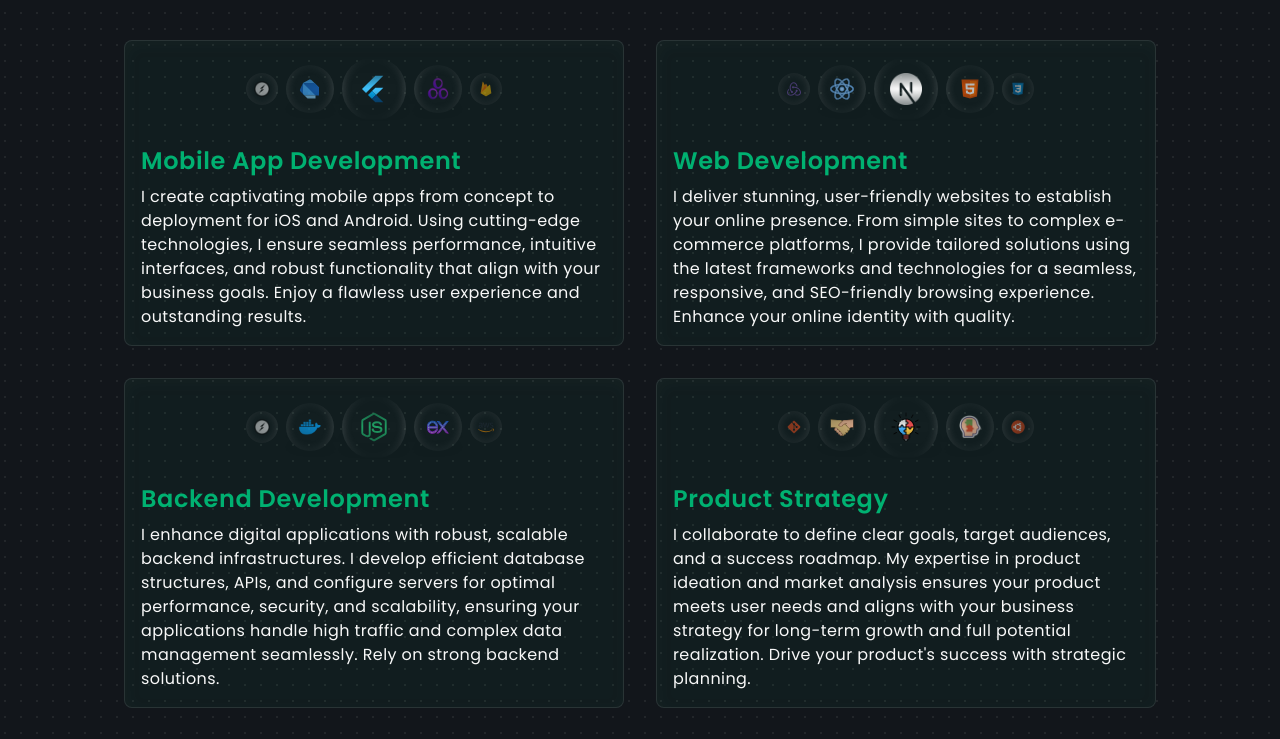
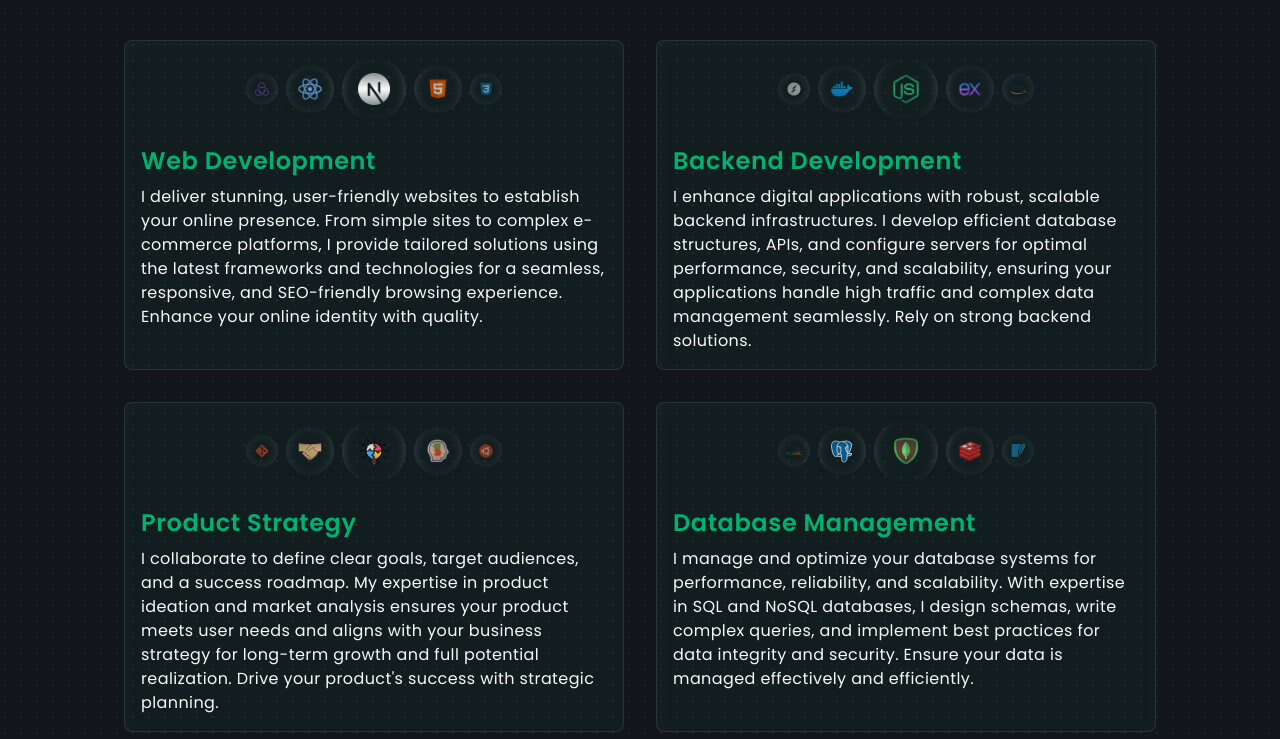
Before and after one commit to vkchoudhary05/my-portfolio-nextjs, a Next.js app: page / in a window 1280 px wide. Shown: the part 920-1659 px from the top of the page. Built offline with nearby package versions, Linux system fonts and the light colour scheme; what tailwindcss-debug-screens would draw is missing.

Commit message:
bugfixex

```diff
--- a/src/components/common/razor-pay-button.tsx
+++ b/src/components/common/razor-pay-button.tsx
@@ -1,25 +1,23 @@
 import Image from "next/image";
 import Link from "next/link";
 
-const paymentUrl = "https://rzp.io/l/nixrajput-project-payment";
+// const paymentUrl = "https://rzp.io/l/nixrajput-project-payment";
 
 function RazorPayButton() {
   return (
     <Link
-      className="app__filled_btn min-w-[10rem] gap-2"
-      href={paymentUrl}
-      target="_blank"
+      className="app__filled_btn min-w-[10rem] gap-2 flex items-center"
+      href="/serviceUnavilable"
     >
       <Image
         src="/images/razorpay-logo.png"
-        alt={`razor-pay-button`}
+        alt="razor-pay-button"
         width={100}
         height={100}
         className="h-[1.5rem] w-auto aspect-square"
         style={{ filter: "brightness(0) invert(1)" }}
       />
-
-      <div className="flex flex-col">
+      <div className="flex flex-col text-left">
         <p className="font-bold text-base/none">Pay Now</p>
         <p
           className="text-xs text-[var(--textColor80)]"
--- a/src/data/services.ts
+++ b/src/data/services.ts
@@ -1,21 +1,21 @@
 import { IServiceItem } from "@/types";
 
 const services: IServiceItem[] = [
-  {
-    id: 1,
-    title: "Mobile App Development",
-    icons: [
-      "/skills/socket-io.png",
-      "/skills/dart.svg",
-      "/skills/flutter.svg",
-      "/skills/getx.png",
-      "/skills/firebase.svg",
-    ],
-    shortDescription:
-      "I create engaging mobile applications for your audience.",
-    description:
-      "I create captivating mobile apps from concept to deployment for iOS and Android. Using cutting-edge technologies, I ensure seamless performance, intuitive interfaces, and robust functionality that align with your business goals. Enjoy a flawless user experience and outstanding results.",
-  },
+  // {
+  //   id: 1,
+  //   title: "Mobile App Development",
+  //   icons: [
+  //     "/skills/socket-io.png",
+  //     "/skills/dart.svg",
+  //     "/skills/flutter.svg",
+  //     "/skills/getx.png",
+  //     "/skills/firebase.svg",
+  //   ],
+  //   shortDescription:
+  //     "I create engaging mobile applications for your audience.",
+  //   description:
+  //     "I create captivating mobile apps from concept to deployment for iOS and Android. Using cutting-edge technologies, I ensure seamless performance, intuitive interfaces, and robust functionality that align with your business goals. Enjoy a flawless user experience and outstanding results.",
+  // },
   {
     id: 2,
     title: "Web Development",
@@ -59,20 +59,20 @@ const services: IServiceItem[] = [
     description:
       "I collaborate to define clear goals, target audiences, and a success roadmap. My expertise in product ideation and market analysis ensures your product meets user needs and aligns with your business strategy for long-term growth and full potential realization. Drive your product's success with strategic planning.",
   },
-  {
-    id: 5,
-    title: "DevOps",
-    icons: [
-      "/skills/docker.svg",
-      "/skills/kubernetes.svg",
-      "/skills/aws.svg",
-      "/skills/jenkins.svg",
-      "/skills/terraform.svg",
-    ],
-    shortDescription: "I streamline development and operations processes.",
-    description:
-      "I streamline development and operations processes through effective DevOps practices. I implement continuous integration and deployment pipelines, manage cloud infrastructure, and use containerization to ensure efficient, reliable, and scalable software delivery. Improve your workflow with DevOps solutions.",
-  },
+  // {
+  //   id: 5,
+  //   title: "DevOps",
+  //   icons: [
+  //     "/skills/docker.svg",
+  //     "/skills/kubernetes.svg",
+  //     "/skills/aws.svg",
+  //     "/skills/jenkins.svg",
+  //     "/skills/terraform.svg",
+  //   ],
+  //   shortDescription: "I streamline development and operations processes.",
+  //   description:
+  //     "I streamline development and operations processes through effective DevOps practices. I implement continuous integration and deployment pipelines, manage cloud infrastructure, and use containerization to ensure efficient, reliable, and scalable software delivery. Improve your workflow with DevOps solutions.",
+  // },
   {
     id: 6,
     title: "Database Management",
```
